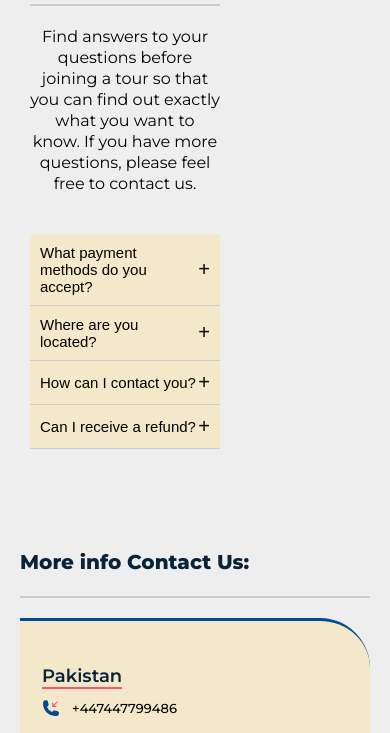
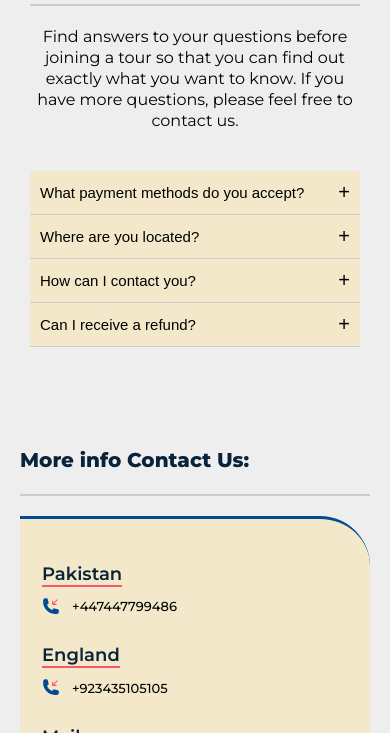
Before and after one commit to WilayatAli/broadpeak-adventure, a plain HTML site: page faqs.html in a window 390 px wide. Shown: the part 367-1100 px from the top of the page. Drawn offline with nearby package versions, Linux system fonts and the light colour scheme; a web font is replaced by a local one.

Commit message:
max-w-m-screen faq

```diff
--- a/styles/faqs.css
+++ b/styles/faqs.css
@@ -424,11 +424,12 @@ word-break: break-all !important;
     flex-direction: column;
     gap: 60px;
   }
-  .faqContainerWarrper{
-    width: 100%;
+  .faqContainerWrapper{
+    max-width: 100% !important;
   }
   .faqContentWrapper{
     max-width: 100%;
+    width: 100%;
   }
   .faqContactWrapper{
     max-width: 100%;
@@ -456,4 +457,5 @@ word-break: break-all !important;
   .faqBanner {
     height: 150px;
   }
+
 }
```
